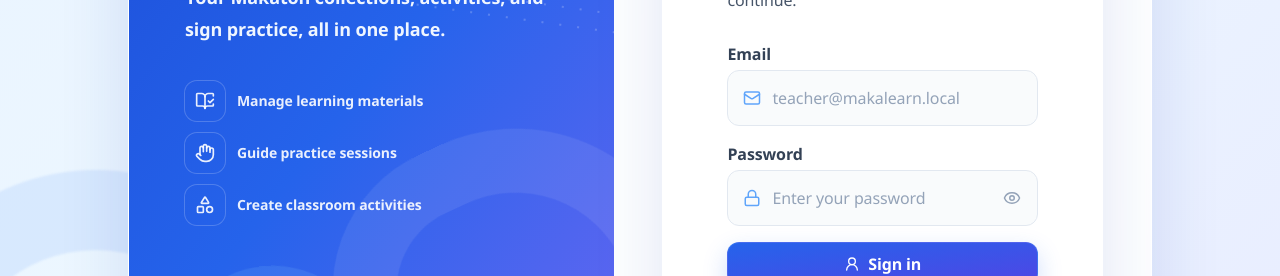
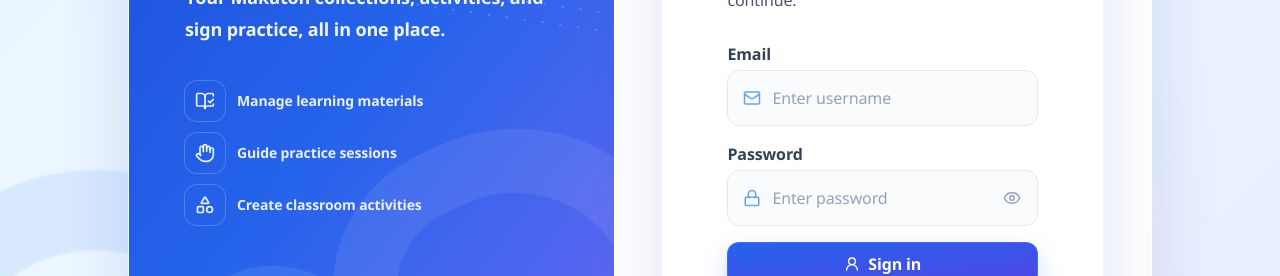
Before and after one commit to jmlugue/MakaLearn, a Next.js app: page /login in a window 1280 px wide. Shown: the part 326-602 px from the top of the page. Built offline with nearby package versions, Linux system fonts and the light colour scheme; no server answers.

Commit message:
Update login field placeholders
Change the email and password placeholders to "Enter username" and
"Enter password" in the login panel.

```diff
--- a/src/features/auth/login-panel.tsx
+++ b/src/features/auth/login-panel.tsx
@@ -184,7 +184,7 @@
               type="email"
               value={email}
               onChange={(event) => handleEmailChange(event.target.value)}
-              placeholder="teacher@makalearn.local"
+              placeholder="Enter username"
               className={cn(fieldClass, "pr-10", emailHasError && errorInputClass)}
               aria-invalid={emailHasError}
               aria-describedby={emailDescription || undefined}
@@ -212,7 +212,7 @@
               type={showPassword ? "text" : "password"}
               value={password}
               onChange={(event) => handlePasswordChange(event.target.value)}
-              placeholder="Enter your password"
+              placeholder="Enter password"
               className={cn(
                 fieldClass,
                 passwordHasError ? "pr-20" : "pr-12",
```
Also changed, not shown: 1 other file (tests, documents, lock files or other folders).
